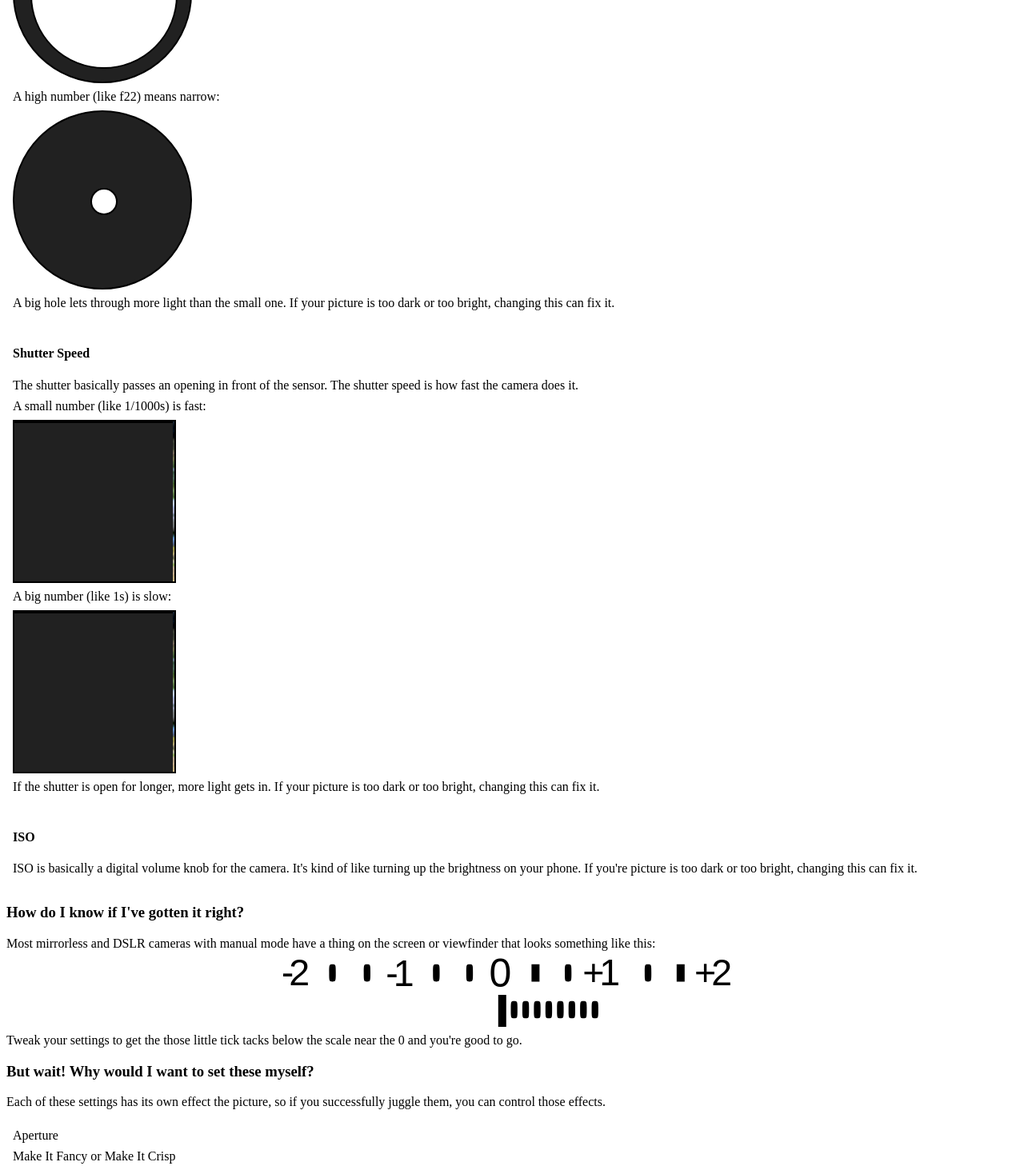
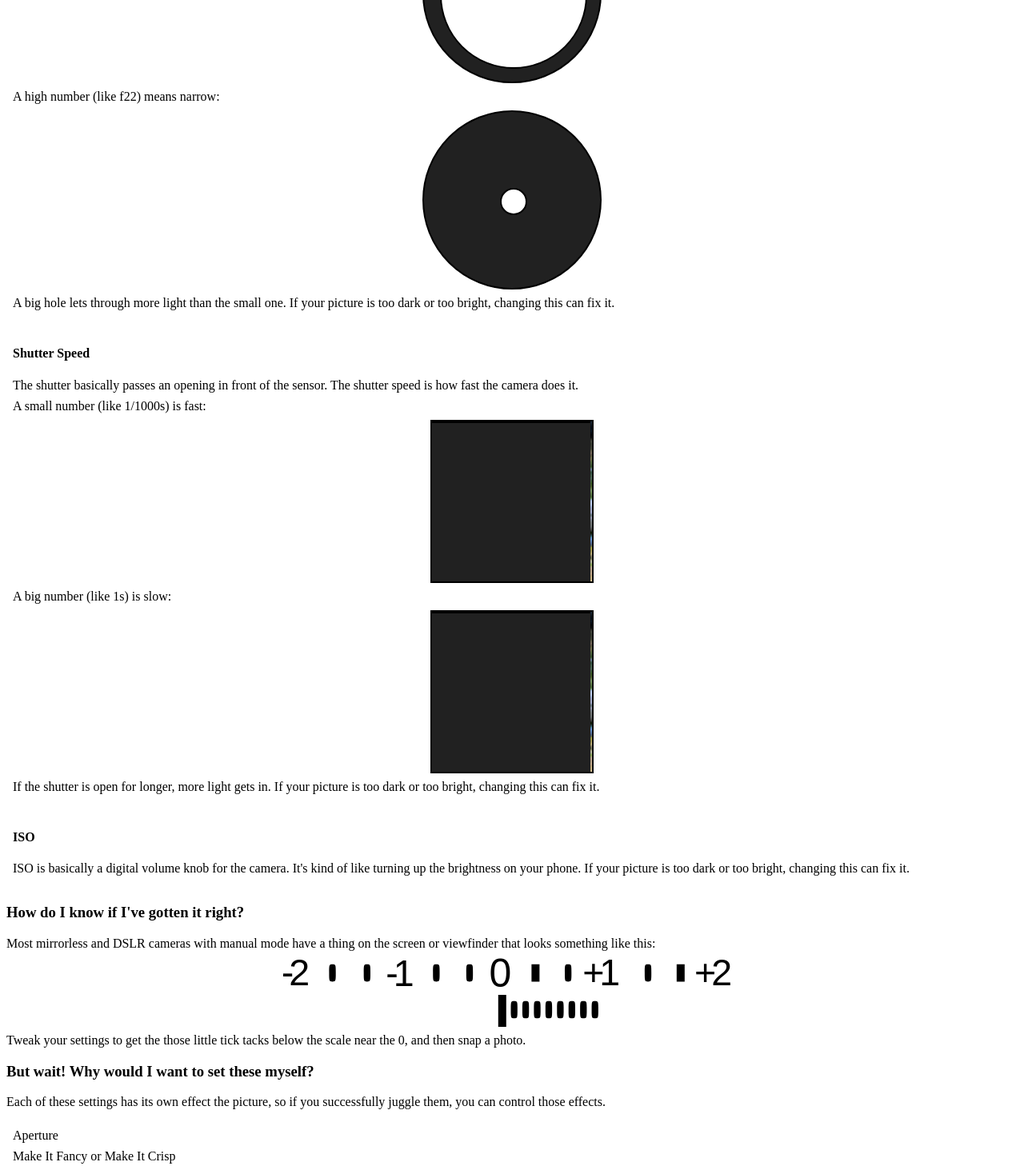
Before and after one commit to jtleniger/manual.photography, a Nuxt app: page / in a window 1280 px wide. Shown: the part 1360-2823 px from the top of the page at 80% size. Built offline with nearby package versions, Linux system fonts and the light colour scheme.

Commit message:
layout, phrasing, typos

```diff
--- a/pages/index.vue
+++ b/pages/index.vue
@@ -110,7 +110,7 @@
           ISO
         </h1>
         <p>
-          ISO is basically a digital volume knob for the camera. It's kind of like turning up the brightness on your phone. If you're picture is too dark or too bright, changing this can fix it.
+          ISO is basically a digital volume knob for the camera. It's kind of like turning up the brightness on your phone. If your picture is too dark or too bright, changing this can fix it.
         </p>
       </section>
     </section>
@@ -123,7 +123,7 @@
       </p>
       <img src="~/assets/exposure.svg" alt="Exposure Meter">
       <p>
-        Tweak your settings to get the those little tick tacks below the scale near the 0 and you're good to go.
+        Tweak your settings to get the those little tick tacks below the scale near the 0, and then snap a photo.
       </p>
     </section>
     <section class="section">
@@ -248,7 +248,7 @@ img {
   width: 220px;
   height: 220px;
   border-radius: 100%;
-  margin: 8px 0;
+  margin: 8px auto;
   border: 2px solid #000;
 
   position: relative;
@@ -281,7 +281,7 @@ img {
   width: 200px;
   height: 200px;
   border: 2px solid #000;
-  margin: 8px 0;
+  margin: 8px auto;
 
   position: relative;
 
```
